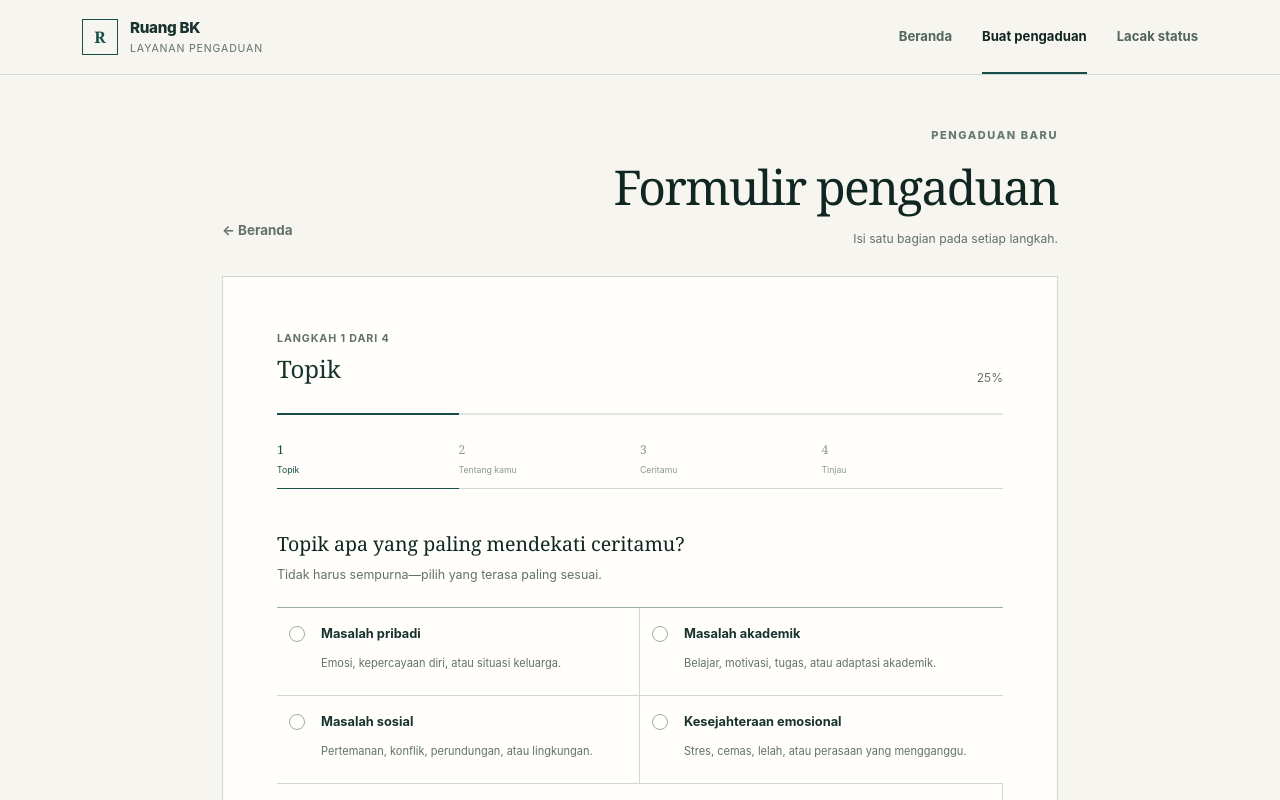
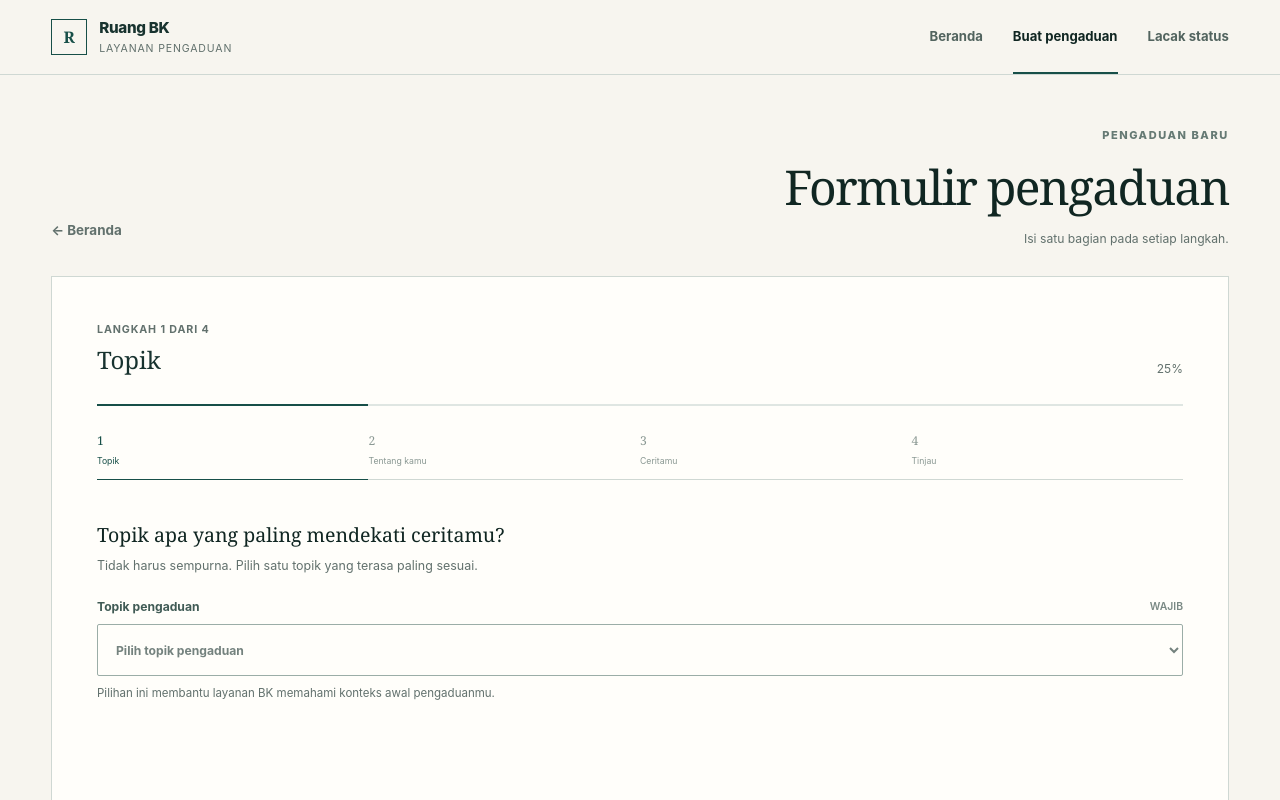
Before and after one commit to M-Aidil-Fitrah/layanan-pengaduan-bk, a Next.js app: page /pengaduan in a window 1280 px wide. Shown: the top 800 px of the page. Built offline with nearby package versions, Linux system fonts and the light colour scheme.

Commit message:
feat(ui): improve wide layout and form controls

```diff
--- a/src/app/globals.css
+++ b/src/app/globals.css
@@ -18,12 +18,12 @@
 html { scroll-behavior: smooth; }
 body { background: var(--paper); color: var(--ink); font-family: Inter, ui-sans-serif, system-ui, -apple-system, BlinkMacSystemFont, "Segoe UI", sans-serif; margin: 0; }
 a { color: inherit; text-decoration: none; }
-button, input, textarea { font: inherit; }
+button, input, select, textarea { font: inherit; }
 button { color: inherit; }
 button, a { -webkit-tap-highlight-color: transparent; }
 :focus-visible { outline: 2px solid #b45d3c; outline-offset: 3px; }
 ::selection { background: #cfe1d8; color: var(--ink-strong); }
-.container { margin-inline: auto; max-width: 1180px; padding-inline: 32px; width: 100%; }
+.site-container { margin-inline: auto; max-width: 1440px; padding-inline: clamp(20px, 4vw, 72px); width: 100%; }
 .visually-hidden { clip: rect(0 0 0 0); clip-path: inset(50%); height: 1px; overflow: hidden; position: absolute; white-space: nowrap; width: 1px; }
 
 .site-header { background: rgba(247, 245, 239, .96); border-bottom: 1px solid var(--line); position: sticky; top: 0; z-index: 50; }
@@ -108,14 +108,14 @@ button, a { -webkit-tap-highlight-color: transparent; }
 .page-intro { border-bottom: 1px solid var(--line); padding-bottom: 54px; padding-top: 55px; }
 .page-intro h1, .tracking-intro h1 { font-size: clamp(2.7rem, 5.2vw, 4.8rem); max-width: 890px; }
 .page-intro > p:not(.section-label) { color: var(--muted); line-height: 1.75; margin: 24px 0 0; max-width: 700px; }
-.form-page-shell { max-width: 900px; padding-block: 52px 100px; }
+.form-page-shell { padding-block: 52px 100px; }
 .form-page-header { align-items: end; display: flex; justify-content: space-between; margin-bottom: 28px; }
 .form-page-header .back-link { margin: 0 0 5px; }
 .form-page-header > div { text-align: right; }
 .form-page-header .section-label { margin-bottom: 7px; }
 .form-page-header h1 { color: var(--ink-strong); font-family: Georgia, serif; font-size: clamp(2rem, 4vw, 3rem); font-weight: 500; letter-spacing: -.035em; margin: 0; }
 .form-page-header > div > p:last-child { color: var(--muted); font-size: .76rem; margin: 7px 0 0; }
-.form-surface { background: var(--surface); border: 1px solid var(--line); min-width: 0; padding: clamp(26px, 5vw, 54px); }
+.form-surface { background: var(--surface); border: 1px solid var(--line); min-width: 0; padding: clamp(28px, 3.5vw, 64px); width: 100%; }
 .form-loading { color: var(--muted); font-size: .82rem; margin: 0; min-height: 420px; }
 .complaint-form { display: grid; gap: 26px; }
 .stepper-header { align-items: end; display: flex; justify-content: space-between; }
@@ -130,35 +130,23 @@ button, a { -webkit-tap-highlight-color: transparent; }
 .stepper li > span { font-family: Georgia, serif; font-size: .76rem; }
 .stepper li.is-active { border-bottom-color: var(--forest); color: var(--forest); }
 .stepper li.is-complete { color: #4d6e65; }
-.form-step { animation: reveal .2s ease; min-height: 350px; }
+.form-step { animation: reveal .2s ease; min-height: 280px; }
 @keyframes reveal { from { opacity: 0; transform: translateY(4px); } to { opacity: 1; transform: none; } }
 .complaint-form fieldset { border: 0; margin: 0; min-width: 0; padding: 0; }
 .complaint-form legend, .form-fields > label, .identity-panel > label { color: var(--ink-strong); display: grid; font-size: .89rem; font-weight: 720; gap: 8px; padding: 0; }
 .complaint-form legend { font-family: Georgia, serif; font-size: 1.22rem; font-weight: 500; }
 .field-help { color: var(--muted); font-size: .78rem; margin: 8px 0 22px; }
-.option-grid { border-top: 1px solid var(--line-strong); display: grid; grid-template-columns: repeat(2, 1fr); }
-.option-card { border-bottom: 1px solid var(--line); cursor: pointer; display: grid; gap: 5px 12px; grid-template-columns: 20px 1fr; min-height: 88px; padding: 16px 12px; position: relative; }
-.option-card:nth-child(odd) { border-right: 1px solid var(--line); }
-.option-card:last-child { grid-column: 1 / -1; }
-.option-card:hover, .option-card.is-selected { background: var(--soft); }
-.option-card input, .choice-pill input, .urgency-option input { height: 1px; opacity: 0; position: absolute; width: 1px; }
-.radio-indicator { border: 1px solid var(--line-strong); border-radius: 50%; grid-row: 1 / 3; height: 16px; margin-top: 2px; position: relative; width: 16px; }
-.is-selected > .radio-indicator { border-color: var(--forest); }
-.is-selected > .radio-indicator::after { background: var(--forest); border-radius: 50%; content: ""; inset: 4px; position: absolute; }
-.option-card strong { font-size: .8rem; }
-.option-card small { color: var(--muted); font-size: .69rem; line-height: 1.5; }
 .form-fields { display: grid; gap: 30px; }
-.choice-row { border-top: 1px solid var(--line-strong); display: grid; grid-template-columns: repeat(2, 1fr); margin-top: 14px; }
-.choice-pill { border-bottom: 1px solid var(--line); cursor: pointer; font-size: .77rem; font-weight: 650; padding: 14px 12px; position: relative; }
-.choice-pill:nth-child(odd) { border-right: 1px solid var(--line); }
-.choice-pill:hover, .choice-pill.is-selected { background: var(--soft); color: var(--forest-dark); }
-.choice-pill.is-selected::before { content: "✓"; margin-right: 8px; }
-.urgency-options { border-top: 1px solid var(--line-strong); display: grid; margin-top: 14px; }
-.urgency-option { border-bottom: 1px solid var(--line); cursor: pointer; display: grid; gap: 12px; grid-template-columns: 18px 1fr; padding: 14px 12px; position: relative; }
-.urgency-option:hover, .urgency-option.is-selected { background: var(--soft); }
-.urgency-option strong, .urgency-option small { display: block; }
-.urgency-option strong { font-size: .78rem; }
-.urgency-option small { color: #98604b; font-size: .68rem; font-weight: 520; margin-top: 4px; }
+.select-fieldset { max-width: none; }
+.select-field { color: #405b55; display: grid; font-size: .76rem; font-weight: 720; gap: 8px; }
+.select-field > span { align-items: center; display: flex; justify-content: space-between; }
+.select-field > span small { color: #7a8984; font-size: .65rem; font-weight: 600; text-transform: uppercase; }
+.complaint-form select { background-color: var(--surface); border: 1px solid var(--line-strong); border-radius: 2px; color: var(--ink); cursor: pointer; min-height: 52px; padding: 0 44px 0 14px; width: 100%; }
+.complaint-form select[aria-invalid="true"] { border-color: #b0525e; }
+.complaint-form select:has(option[value=""]:checked) { color: #74827e; }
+.selection-help { color: var(--muted); font-size: .72rem; line-height: 1.55; margin: 9px 0 0; }
+.selection-help.is-warning { border-left: 2px solid #a35d42; color: #7b4b38; padding-left: 10px; }
+.form-grid-selects { margin-top: 0; }
 .identity-panel { border-block: 1px solid var(--line-strong); padding-block: 19px; }
 .switch-row { align-items: center; display: flex !important; flex-direction: row; justify-content: space-between; }
 .switch-row > span strong, .switch-row > span small { display: block; }
@@ -251,7 +239,7 @@ button, a { -webkit-tap-highlight-color: transparent; }
 }
 
 @media (max-width: 700px) {
-  .container { padding-inline: 20px; }
+  .site-container { padding-inline: 20px; }
   .header-content { min-height: 66px; }
   .menu-toggle { display: inline-flex; }
   .main-navigation { align-items: stretch; background: var(--paper); border-bottom: 1px solid var(--line); display: none; gap: 0; left: 0; padding: 8px 20px 18px; position: absolute; right: 0; top: 66px; }
@@ -289,9 +277,9 @@ button, a { -webkit-tap-highlight-color: transparent; }
   .form-page-header > div { text-align: left; }
   .form-surface { margin-inline: -20px; padding: 28px 20px; }
   .stepper li small { font-size: .61rem; }
-  .option-grid, .choice-row, .form-grid, .review-list { grid-template-columns: 1fr; }
-  .option-card:nth-child(odd), .choice-pill:nth-child(odd), .review-list div:nth-child(odd):not(.review-full) { border-right: 0; }
-  .option-card:last-child, .review-list .review-full { grid-column: auto; }
+  .form-grid, .review-list { grid-template-columns: 1fr; }
+  .review-list div:nth-child(odd):not(.review-full) { border-right: 0; }
+  .review-list .review-full { grid-column: auto; }
   .review-list div { padding-inline: 0; }
   .tracking-input-group { grid-template-columns: 1fr; }
   .success-actions { align-items: stretch; flex-direction: column; }
--- a/src/app/lacak/page.tsx
+++ b/src/app/lacak/page.tsx
@@ -15,7 +15,7 @@ export default function TrackingPage() {
     <>
       <SiteHeader />
       <main className="inner-page tracking-page">
-        <div className="container tracking-page-layout">
+        <div className="site-container tracking-page-layout">
           <header className="tracking-intro">
             <Link className="back-link" href="/">← Kembali ke beranda</Link>
             <p className="section-label">Pelacakan pengaduan</p>
--- a/src/app/pengaduan/page.tsx
+++ b/src/app/pengaduan/page.tsx
@@ -16,7 +16,7 @@ export default function ComplaintPage() {
     <>
       <SiteHeader />
       <main className="inner-page form-page">
-        <div className="container form-page-shell">
+        <div className="site-container form-page-shell">
           <header className="form-page-header">
             <Link className="back-link" href="/">← Beranda</Link>
             <div>
--- a/src/components/layout/site-footer.tsx
+++ b/src/components/layout/site-footer.tsx
@@ -3,7 +3,7 @@ import Link from "next/link";
 export function SiteFooter() {
   return (
     <footer className="site-footer">
-      <div className="container footer-grid">
+      <div className="site-container footer-grid">
         <div className="footer-brand">
           <span aria-hidden="true" className="brand-mark">R</span>
           <span><strong>Ruang BK</strong><small>Layanan pengaduan</small></span>
--- a/src/components/layout/site-header.tsx
+++ b/src/components/layout/site-header.tsx
@@ -20,7 +20,7 @@ export function SiteHeader() {
 
   return (
     <header className="site-header">
-      <div className="container header-content">
+      <div className="site-container header-content">
         <Link className="brand" href="/" onClick={closeNavigation}>
           <span aria-hidden="true" className="brand-mark">R</span>
           <span><strong>Ruang BK</strong><small>Layanan pengaduan</small></span>
--- a/src/features/complaints/components/complaint-form.tsx
+++ b/src/features/complaints/components/complaint-form.tsx
@@ -89,6 +89,9 @@ export function ComplaintForm() {
 
   const currentCategory = selectedCategory || values.category;
   const progress = `${((step + 1) / stepLabels.length) * 100}%`;
+  const selectedCategoryDetails = complaintCategories.find((item) => item.value === currentCategory);
+  const selectedAudienceDetails = reporterAudiences.find((item) => item.value === values.audience);
+  const selectedUrgencyDetails = urgencyLevels.find((item) => item.value === values.urgency);
 
   function update<Key extends FormField>(key: Key, value: FormValues[Key]) {
     setValues((current) => ({ ...current, [key]: value }));
@@ -96,7 +99,7 @@ export function ComplaintForm() {
     setFormError("");
   }
 
-  function chooseCategory(category: ComplaintCategoryValue) {
+  function chooseCategory(category: ComplaintCategoryValue | "") {
     update("category", category);
     selectCategory(category);
   }
@@ -259,51 +262,71 @@ export function ComplaintForm() {
 
       <div className="form-step" key={step}>
         {step === 0 ? (
-          <fieldset>
+          <fieldset className="select-fieldset">
             <legend>Topik apa yang paling mendekati ceritamu?</legend>
-            <p className="field-help">Tidak harus sempurna—pilih yang terasa paling sesuai.</p>
-            <div className="option-grid category-options">
-              {complaintCategories.map((category) => (
-                <label className={currentCategory === category.value ? "option-card is-selected" : "option-card"} key={category.value}>
-                  <input checked={currentCategory === category.value} name="category" onChange={() => chooseCategory(category.value)} type="radio" value={category.value} />
-                  <span className="radio-indicator" />
-                  <strong>{category.label}</strong>
-                  <small>{category.description}</small>
-                </label>
-              ))}
-            </div>
+            <p className="field-help">Tidak harus sempurna. Pilih satu topik yang terasa paling sesuai.</p>
+            <label className="select-field" htmlFor="complaint-category">
+              <span>Topik pengaduan <small>Wajib</small></span>
+              <select
+                aria-describedby="category-help category-error"
+                aria-invalid={Boolean(errors.category)}
+                id="complaint-category"
+                onChange={(event) => chooseCategory(event.target.value as ComplaintCategoryValue | "")}
+                value={currentCategory}
+              >
+                <option value="">Pilih topik pengaduan</option>
+                {complaintCategories.map((category) => <option key={category.value} value={category.value}>{category.label}</option>)}
+              </select>
+            </label>
+            <p className="selection-help" id="category-help">
+              {selectedCategoryDetails?.description ?? "Pilihan ini membantu layanan BK memahami konteks awal pengaduanmu."}
+            </p>
             <FieldError id="category-error" message={currentCategory ? undefined : errors.category} />
           </fieldset>
         ) : null}
 
         {step === 1 ? (
           <div className="form-fields">
-            <fieldset>
-              <legend>Kamu mengisi sebagai siapa?</legend>
-              <div className="choice-row">
-                {reporterAudiences.map((audience) => (
-                  <label className={values.audience === audience.value ? "choice-pill is-selected" : "choice-pill"} key={audience.value}>
-                    <input checked={values.audience === audience.value} name="audience" onChange={() => update("audience", audience.value)} type="radio" value={audience.value} />
-                    <span>{audience.label}</span>
-                  </label>
-                ))}
+            <div className="form-grid form-grid-selects">
+              <div>
+                <label className="select-field" htmlFor="reporter-audience">
+                  <span>Kamu mengisi sebagai siapa? <small>Wajib</small></span>
+                  <select
+                    aria-describedby="audience-help audience-error"
+                    aria-invalid={Boolean(errors.audience)}
+                    id="reporter-audience"
+                    onChange={(event) => update("audience", event.target.value as AudienceValue)}
+                    value={values.audience}
+                  >
+                    <option value="">Pilih jenis pelapor</option>
+                    {reporterAudiences.map((audience) => <option key={audience.value} value={audience.value}>{audience.label}</option>)}
+                  </select>
+                </label>
+                <p className="selection-help" id="audience-help">{selectedAudienceDetails?.description ?? "Pilih peran yang paling sesuai dengan dirimu."}</p>
+                <FieldError id="audience-error" message={errors.audience} />
               </div>
-              <FieldError id="audience-error" message={errors.audience} />
-            </fieldset>
 
-            <fieldset>
-              <legend>Seberapa cepat kamu membutuhkan bantuan?</legend>
-              <div className="urgency-options">
-                {urgencyLevels.map((urgency) => (
-                  <label className={values.urgency === urgency.value ? "urgency-option is-selected" : "urgency-option"} key={urgency.value}>
-                    <input checked={values.urgency === urgency.value} name="urgency" onChange={() => update("urgency", urgency.value)} type="radio" value={urgency.value} />
-                    <span className="radio-indicator" />
-                    <span><strong>{urgency.label}</strong>{urgency.value === "UNSAFE_NOW" ? <small>Pilihan ini tidak mengaktifkan respons darurat otomatis.</small> : null}</span>
-                  </label>
-                ))}
+              <div>
+                <label className="select-field" htmlFor="complaint-urgency">
+                  <span>Seberapa cepat bantuan dibutuhkan? <small>Wajib</small></span>
+                  <select
+                    aria-describedby="urgency-help urgency-error"
+                    aria-invalid={Boolean(errors.urgency)}
+                    id="complaint-urgency"
+                    onChange={(event) => update("urgency", event.target.value as UrgencyValue)}
+                    value={values.urgency}
+                  >
+                    <option value="">Pilih tingkat kebutuhan</option>
+                    {urgencyLevels.map((urgency) => <option key={urgency.value} value={urgency.value}>{urgency.label}</option>)}
+                  </select>
+                </label>
+                <p className={values.urgency === "UNSAFE_NOW" ? "selection-help is-warning" : "selection-help"} id="urgency-help">
+                  {selectedUrgencyDetails?.description ?? "Pilih berdasarkan kondisi yang kamu rasakan saat ini."}
+                  {values.urgency === "UNSAFE_NOW" ? " Form ini tidak mengaktifkan respons darurat otomatis." : ""}
+                </p>
+                <FieldError id="urgency-error" message={errors.urgency} />
               </div>
-              <FieldError id="urgency-error" message={errors.urgency} />
-            </fieldset>
+            </div>
 
             <div className="identity-panel">
               <label className="switch-row">
```
Also changed, not shown: src/features/complaints/constants.ts (+7 -7 lines), src/features/home/components/home-page.tsx (+6 -6 lines).
